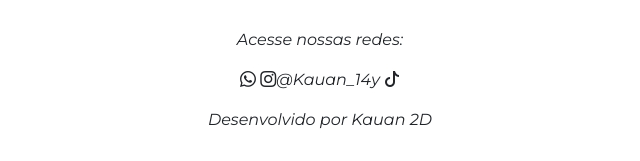
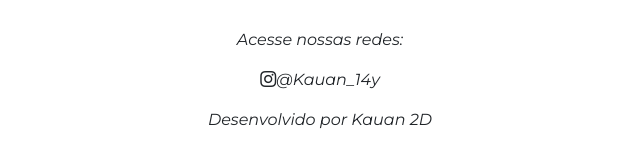
Before and after one commit to kauancapoeira/philips-completo, a plain HTML site: page index.html in a window 1280 px wide. Shown: the part 3215-3376 px from the top of the page, 320-960 px from the left. Drawn offline with nearby package versions, Linux system fonts and the light colour scheme.

Commit message:
Update index.html

```diff
--- a/index.html
+++ b/index.html
@@ -127,9 +127,7 @@
     </main>
     <footer class="text-center p-3 fst-italic">
         <p>Acesse nossas redes:</p>
-        <i class="bi bi-whatsapp"></i>
         <i class="bi bi-instagram">@Kauan_14y</i>
-        <i class="bi bi-tiktok"></i>
         <p class="mt-3">Desenvolvido por Kauan 2D </p>
     </footer>
     <script src="https://cdnjs.cloudflare.com/ajax/libs/scrollReveal.js/4.0.9/scrollreveal.js"></script>
```
